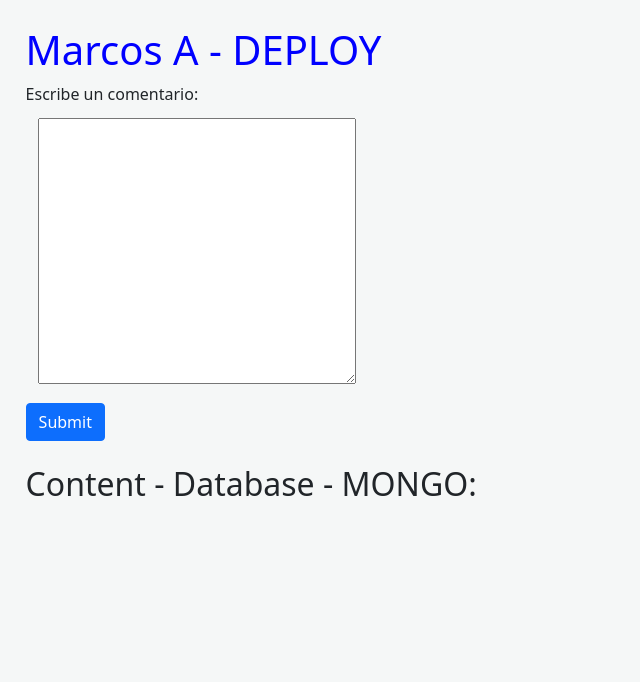
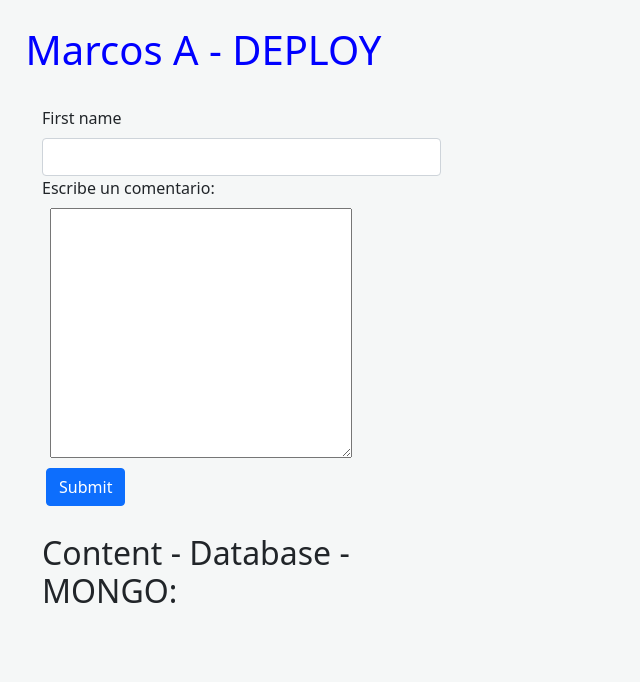
Before and after one commit to Socrates-Programmer/microblog, a Flask app: page / in a window 1280 px wide. Shown: the top 682 px of the page, without its empty margins (0-640 px from the left). Run offline with Flask 3, Linux system fonts and the light colour scheme; data that the repository does not hold is empty.

Commit message:
Se agrego los nombres y unos dise;os.

```diff
--- a/app.py
+++ b/app.py
@@ -1,4 +1,4 @@
-from flask import Flask, render_template, request
+from flask import Flask, render_template, request, redirect, url_for
 import datetime
 from pymongo import MongoClient
 import os
@@ -11,21 +11,29 @@
 
     client = MongoClient(os.getenv("MONGODB_URI"))
     app.db = client.microblog
-    entries = []
 
     @app.route("/", methods = ["GET", "POST"])
     def home():
-
         if request.method == "POST":
             entry_content = request.form.get("content")
             fotmatted_date = datetime.datetime.today().strftime("%Y-%m-%d")
-            app.db.entries.insert_one({"content": entry_content, "date": fotmatted_date})
+
+            name_user = request.form.get("name")
+
+            app.db.entries.insert_one( {
+                "content": entry_content,
+                "date": fotmatted_date,
+                "name": name_user,
+                } )
 
         entries_with_date = [
             (
             entry["content"],
             entry["date"],
-            datetime.datetime.strptime(entry["date"], "%Y-%m-%d").strftime("%b-%d"))
+            datetime.datetime.strptime(entry["date"], "%Y-%m-%d").strftime("%b-%d"),
+            entry["name"],
+            )
+
             for entry in app.db.entries.find({})
             ]
 
--- a/static/css/style.css
+++ b/static/css/style.css
@@ -16,3 +16,17 @@
     margin: 1%;
     padding: 1%;
 }
+
+#form1{
+    padding: 1%;
+}
+
+h5{
+    font-family: 'Times New Roman', Times, serif;
+    color:blue;
+    margin-right: 8px;
+}
+
+.user{
+    display: flex;
+}
--- a/templates/home.html
+++ b/templates/home.html
@@ -12,14 +12,21 @@
 
     <h1>Marcos A - DEPLOY</h1>
 
-    <label for="entry">Escribe un comentario:</label>
 
 
 
-        <form method="post" class="row g-3 needs-validation" novalidate>
+        <form method="post" class="row g-3 needs-validation" novalidate id="form1">
+            <div class="col-12" id="form1">
+                <div class="col-md-4">
+                    <label for="validationCustom01" class="form-label">First name</label>
+                    <input type="text" class="form-control" name="name" id="entry" required>
+                    <div class="valid-feedback">
 
-            <div class="col-12">
-                <textarea name="content" id="entry" cols="30" rows="10" class="textare"></textarea>
+            </div>
+            <label for="entry">Escribe un comentario:</label>
+
+            <div class="col-12" id="form1">
+                <textarea name="content" id="entry"  cols="30" rows="10" class="textare" required></textarea>
                 <div>
                     <input class="btn btn-primary" type="submit"></input>
                 </div>
@@ -34,8 +41,12 @@
     <p>
         {% for entrys in entries %}
         <h2>Date time: {{ entrys[2] }}</h2>
+<div class="user"><h5>User Name: </h5><p>{{ entrys[3] }}</p></div>
 
-        <small class="form-text text-muted">{{ entrys[0] }}</small>
+
+        <label for="">Conten:</label>
+
+        <p>{{ entrys[0] }}</p>
 
         {% endfor %}
     </p>
```
